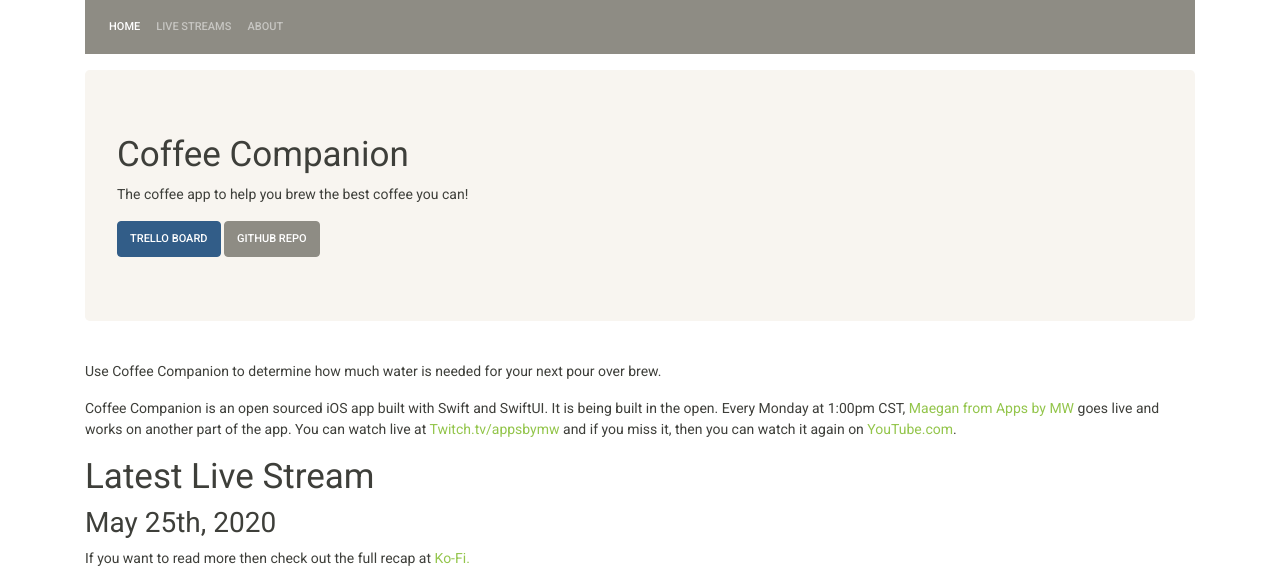
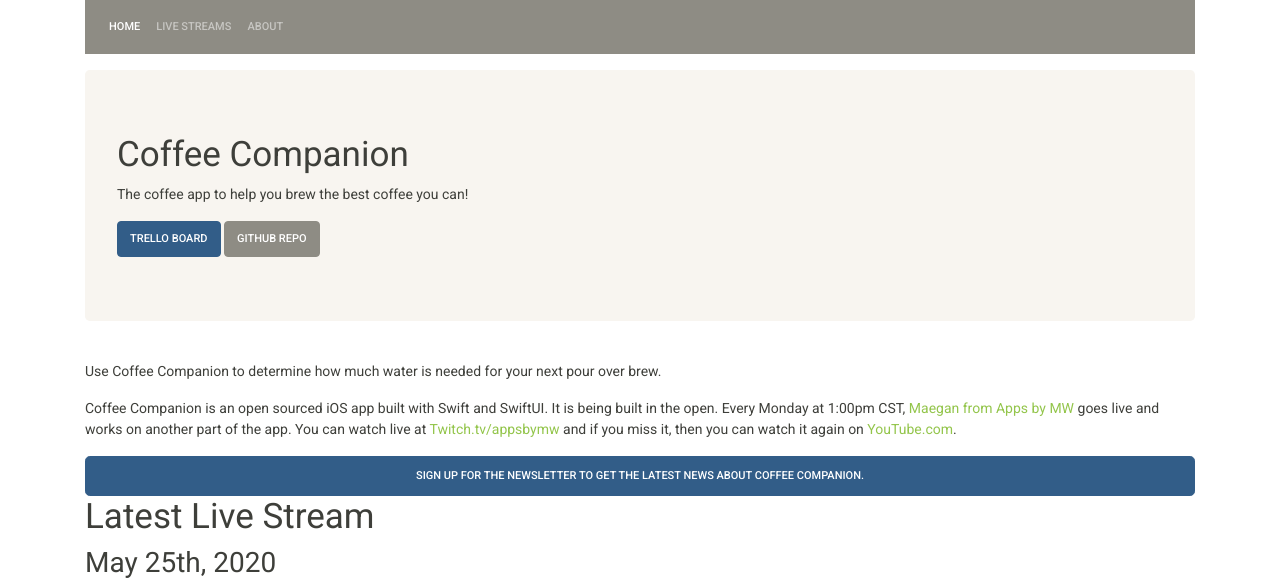
Before and after one commit to appsbymw/coffee-app, a Jekyll site: the page built from index.html, in a window 1280 px wide, cut to the strip 0-585 px from the top of the page. Built offline with Jekyll 4.4.1, drawn with Linux system fonts in a browser that asks for light colours; nearby versions of some CDN libraries.

Commit message:
Adding newsletter

```diff
--- a/index.html
+++ b/index.html
@@ -38,6 +38,12 @@
 
 <div class="row">
     <div class="col">
+        <a href="https://buttondown.email/appsByMW" target="_blank" role="button" class="btn btn-primary btn-lg btn-block">Sign up for the Newsletter to get the latest news about Coffee Companion.</a>
+    </div>
+</div>
+
+<div class="row">
+    <div class="col">
         <h1>Latest Live Stream</h1>
         {% assign sorted = site.data.videos | reverse %}
         {% assign video = sorted[0] %}
```
